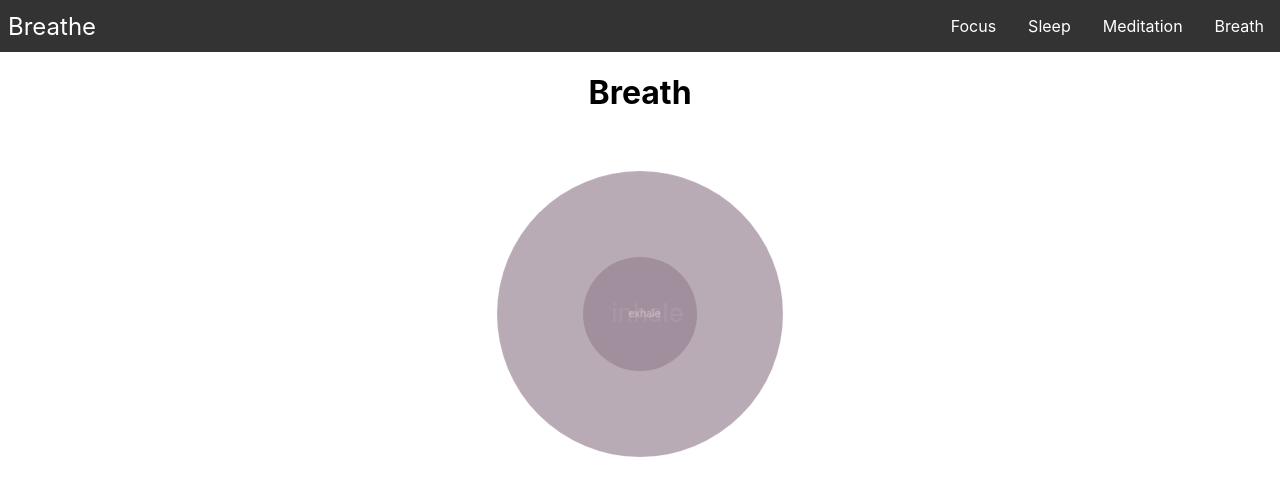
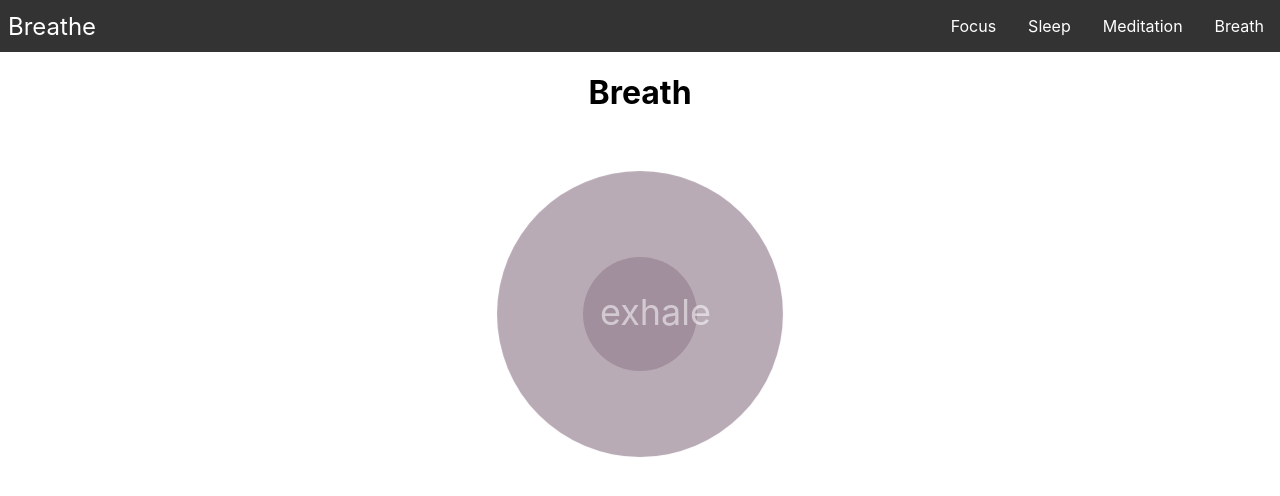
Before and after one commit to stephanierenata/breathe, a React (Create React App) app: page /Breath in a window 1280 px wide. Shown: the top 496 px of the page. Built offline with nearby package versions, Linux system fonts and the light colour scheme.

Commit message:
editted text animation on breath page

```diff
--- a/src/components/b/Breath.css
+++ b/src/components/b/Breath.css
@@ -33,7 +33,7 @@
     top: 11rem;
     left: 10rem;
 
-    animation: inhale-text 8s infinite ease-in-out backwards;
+    animation: inhale-text 8s infinite ease-in backwards;
     color: white;
     font-size: 36px;
 }
@@ -42,7 +42,7 @@
     position: absolute;
     top: 11rem;
     left: 10rem;
-    animation: exhale-text 8s infinite ease-in-out backwards ;
+    animation: exhale-text 8s infinite ease-out backwards;
     color: white;
     font-size: 36px;
 }
@@ -80,6 +80,9 @@
     0%{
         opacity: 1;
     }
+    50%{
+        opacity: 0;
+    }
     100%{
         opacity: 0;
     }
@@ -90,6 +93,10 @@
         opacity: 0;
     }
 
+    50%{
+        opacity: 0;
+    }
+
     100%{
         opacity: 1;
     }
--- a/src/components/b/Breath.js
+++ b/src/components/b/Breath.js
@@ -9,8 +9,10 @@ const Breath = () =>{
         <h1>Breath</h1>
 
         <div className = "outer">
-          <div className = "inhale"><label className = "inhale-text">inhale</label></div>
-          <div className = "exhale"><label className = "exhale-text">exhale</label></div>
+          <div className = "inhale"></div>
+          <label className = "inhale-text">inhale</label>
+          <div className = "exhale"></div>
+          <label className = "exhale-text">exhale</label>
         </div>
     </div>
   );
```
Also changed, not shown: 1 other file (tests, documents, lock files or other folders).
